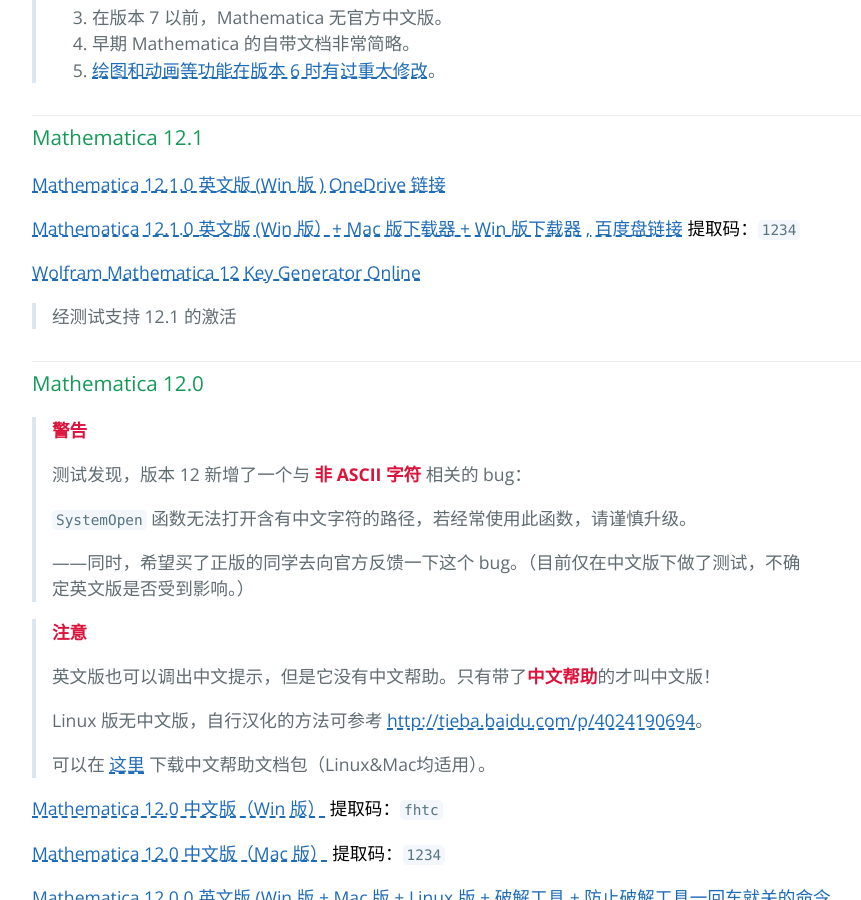
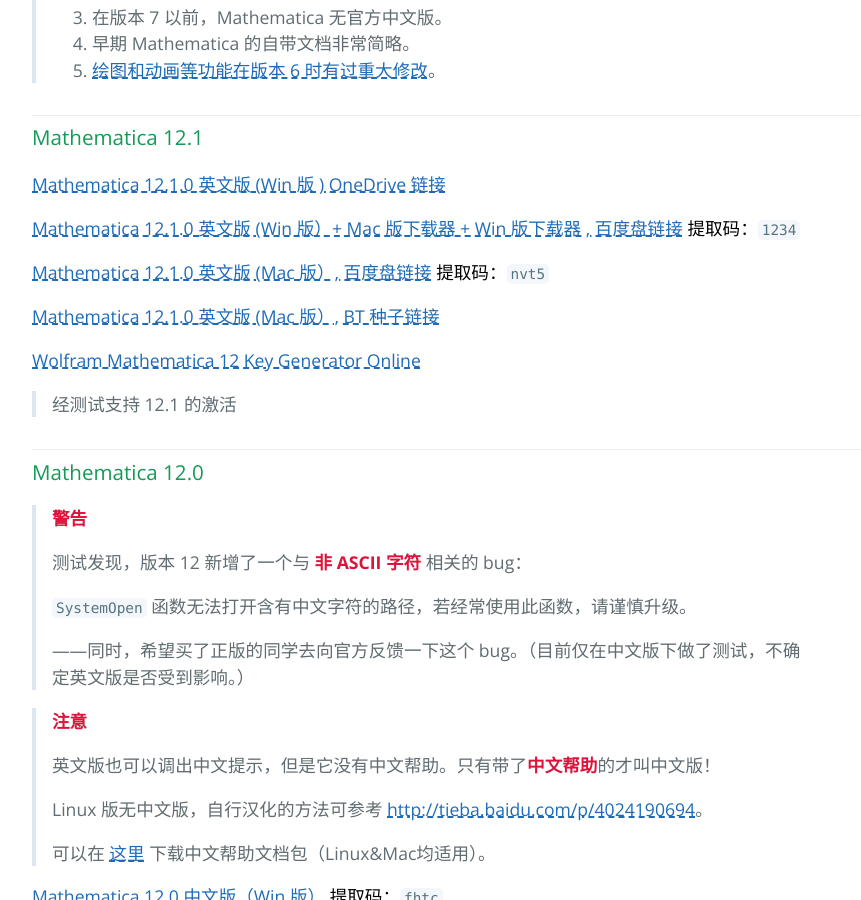
Before and after one commit to TieBaMma/InstallTutorial, a Jekyll site: the page built from index.md, in a window 1280 px wide and 900 px high, scrolled down 2322 px. Shown: the whole window, without its empty margins (192-1053 px from the left). Built offline with Jekyll 4.4.1, drawn with Linux system fonts in a browser that asks for light colours.

Commit message:
add mac link

```diff
--- a/index.md
+++ b/index.md
@@ -86,6 +86,10 @@
 [Mathematica 12.1.0 英文版 (Win 版 ) OneDrive 链接](http://wxyh.233baidu.com/yunpan/?/software/mma12.1%E8%8B%B1%E6%96%87/)
 
 [Mathematica 12.1.0 英文版 (Win 版）+ Mac 版下载器 + Win 版下载器 , 百度盘链接](https://pan.baidu.com/s/1d8mwxiEFqNI7JO_-c8smyg) 提取码：`1234`
+
+[Mathematica 12.1.0 英文版 (Mac 版）, 百度盘链接](https://pan.baidu.com/s/1ABAAe3gh4fzwKWMlPhdtDw) 提取码：`nvt5`
+
+[Mathematica 12.1.0 英文版 (Mac 版）, BT 种子链接](https://mac-torrents.io/wp-content/uploads/2020/03/Mathematica.12.1.0.mac-torrents.io_.zip.torrent)
 
 [Wolfram Mathematica 12 Key Generator Online](https://ibugone.com/blog/2019/05/mathematica-keygen/)
 
```
